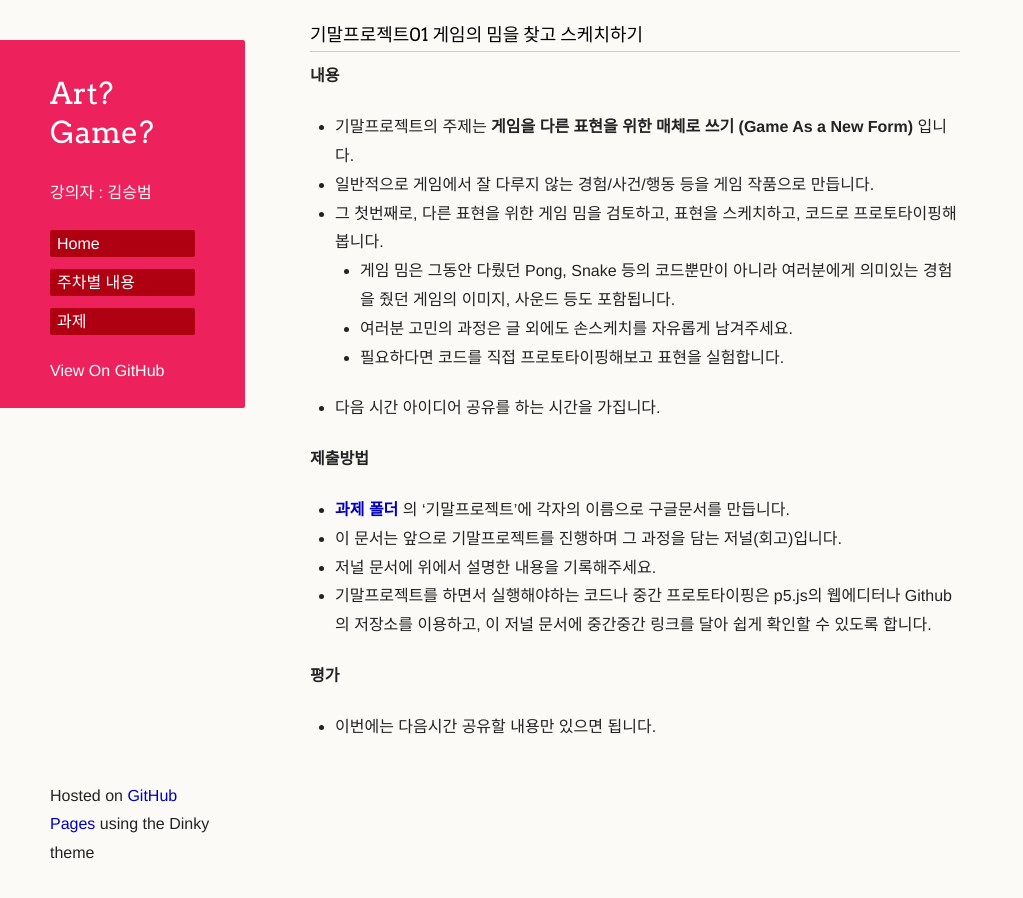
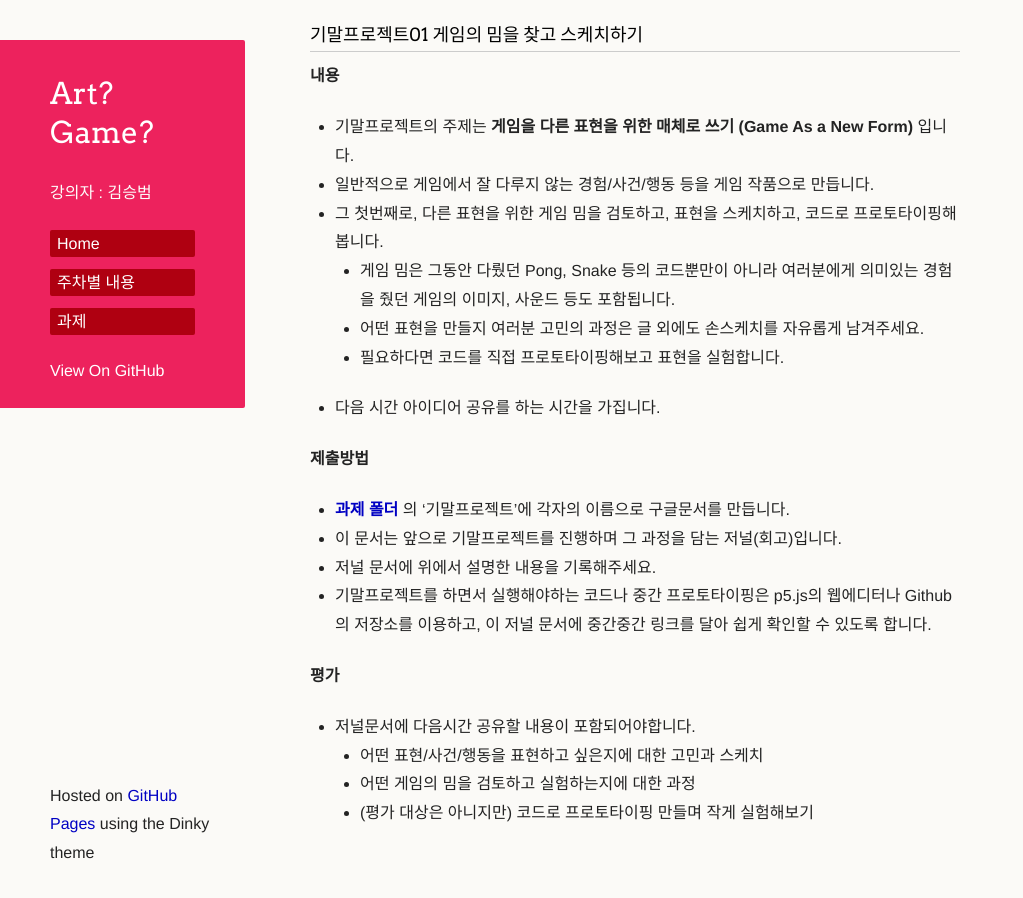
Before and after one commit to picxenk/SIA2019ArtGame, a Jekyll site: the page built from homework.md, in a window 1280 px wide and 900 px high, scrolled down 7745 px. Shown: the whole window, without its empty margins (0-1023 px from the left). Built offline with Jekyll 4.4.1, drawn with Linux system fonts in a browser that asks for light colours; our own code applies the rules of GitHub Pages for plain Markdown files; a script that is not in the unit is left out; the repository's description, which GitHub fills in, is left out.

Commit message:
Update homework.md

```diff
--- a/homework.md
+++ b/homework.md
@@ -202,7 +202,7 @@
  * 일반적으로 게임에서 잘 다루지 않는 경험/사건/행동 등을 게임 작품으로 만듭니다.
  * 그 첫번째로, 다른 표현을 위한 게임 밈을 검토하고, 표현을 스케치하고, 코드로 프로토타이핑해봅니다.
    * 게임 밈은 그동안 다뤘던 Pong, Snake 등의 코드뿐만이 아니라 여러분에게 의미있는 경험을 줬던 게임의 이미지, 사운드 등도 포함됩니다.
-   * 여러분 고민의 과정은 글 외에도 손스케치를 자유롭게 남겨주세요.
+   * 어떤 표현을 만들지 여러분 고민의 과정은 글 외에도 손스케치를 자유롭게 남겨주세요.
    * 필요하다면 코드를 직접 프로토타이핑해보고 표현을 실험합니다.
  * 다음 시간 아이디어 공유를 하는 시간을 가집니다.
 
@@ -213,4 +213,7 @@
  * 기말프로젝트를 하면서 실행해야하는 코드나 중간 프로토타이핑은 p5.js의 웹에디터나 Github의 저장소를 이용하고, 이 저널 문서에 중간중간 링크를 달아 쉽게 확인할 수 있도록 합니다.
 
 **평가**
- * 이번에는 다음시간 공유할 내용만 있으면 됩니다.
+ * 저널문서에 다음시간 공유할 내용이 포함되어야합니다.
+   * 어떤 표현/사건/행동을 표현하고 싶은지에 대한 고민과 스케치
+   * 어떤 게임의 밈을 검토하고 실험하는지에 대한 과정
+   * (평가 대상은 아니지만) 코드로 프로토타이핑 만들며 작게 실험해보기
```
